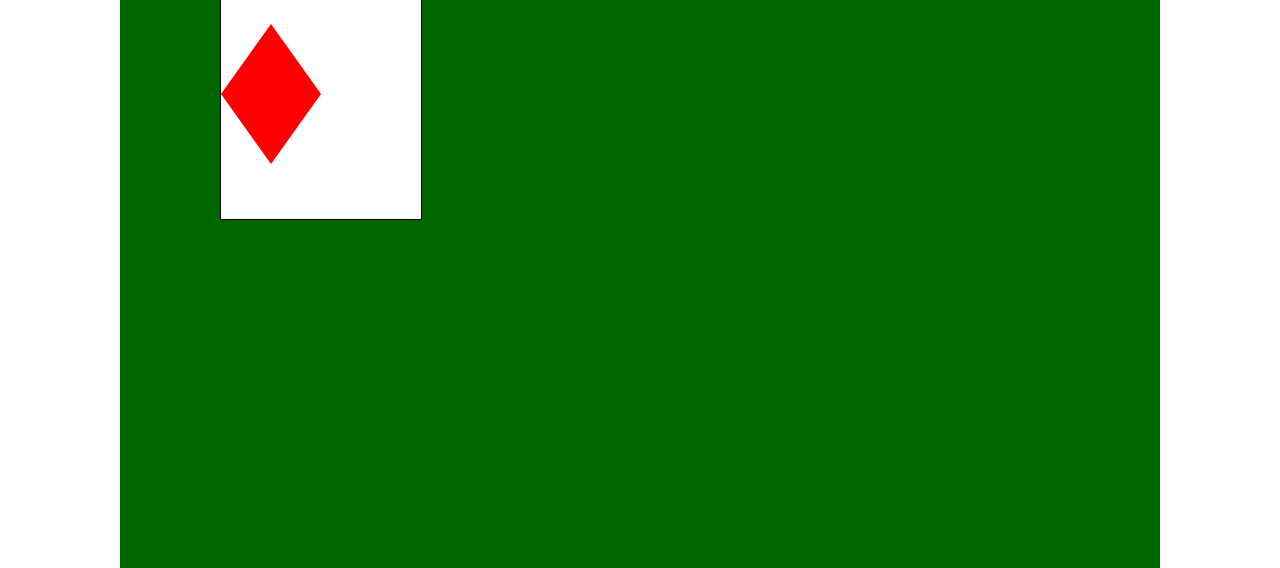
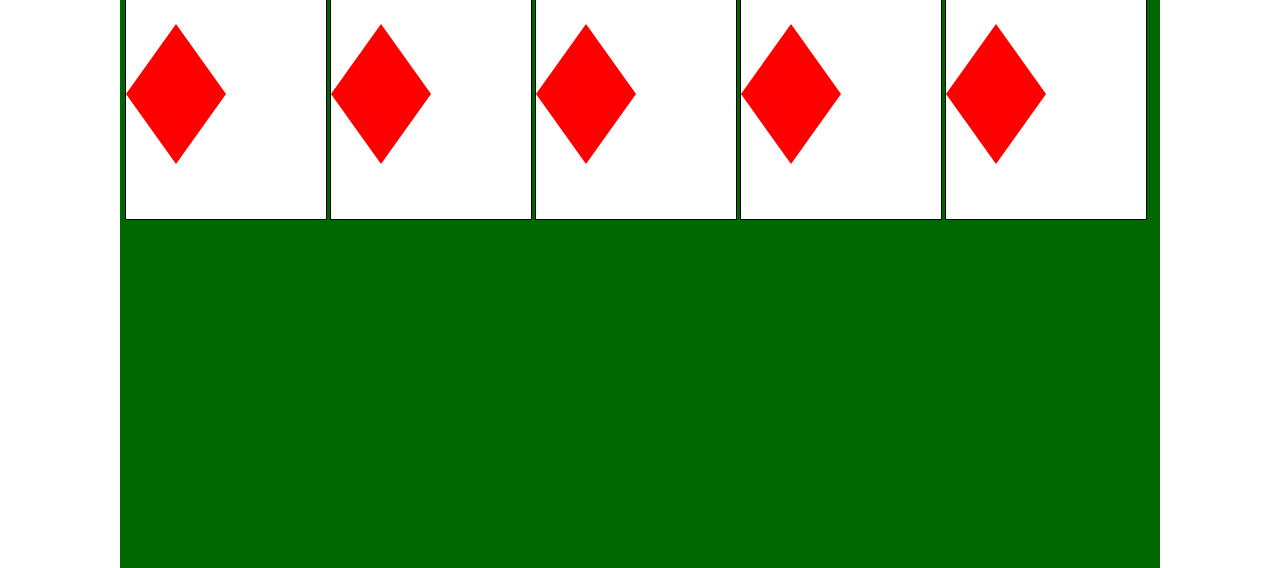
Before and after one commit to zoesimmons/hs-intro-web-design-winning-hand-philly-springside-chestn-f924, a plain HTML site: page index.html in a window 1280 px wide. Shown: the part 240-808 px from the top of the page. Drawn offline with Linux system fonts and the light colour scheme; a web font is replaced by a local one.

Commit message:
solution

```diff
--- a/css/style.css
+++ b/css/style.css
@@ -71,8 +71,64 @@ h3 {
     border-color: black;
     border-style: solid;
     border-width: 1px;
-    left: 100px;
+    left: 5px;
     top: 150px;
     z-index: 1;
     background-color: white;
 }
+
+/* King */
+#king {
+    height: 300px;
+    width: 200px;
+    position: absolute;
+    border-color: black;
+    border-style: solid;
+    border-width: 1px;
+    left: 210px;
+    top: 150px;
+    z-index: 1;
+    background-color: white;
+}
+
+/* Queen */
+#queen {
+    height: 300px;
+    width: 200px;
+    position: absolute;
+    border-color: black;
+    border-style: solid;
+    border-width: 1px;
+    left: 415px;
+    top: 150px;
+    z-index: 1;
+    background-color: white;
+}
+
+/* Jack */
+#jack {
+    height: 300px;
+    width: 200px;
+    position: absolute;
+    border-color: black;
+    border-style: solid;
+    border-width: 1px;
+    left: 620px;
+    top: 150px;
+    z-index: 1;
+    background-color: white;
+}
+
+/* Ten */
+#ten {
+    height: 300px;
+    width: 200px;
+    position: absolute;
+    border-color: black;
+    border-style: solid;
+    border-width: 1px;
+    left: 825px;
+    top: 150px;
+    z-index: 1;
+    background-color: white;
+}
--- a/index.html
+++ b/index.html
@@ -24,12 +24,37 @@
    </div>
 
   <!-- King -->
+  <div class="card" id="king">
+      <h3>K</h3>
+        <div class="center">
+          <div id="diamond-narrow"></div>
+        </div>
+   </div>
 
   <!-- Queen -->
+  <div class="card" id="queen">
+      <h3>Q</h3>
+        <div class="center">
+          <div id="diamond-narrow"></div>
+        </div>
+   </div>
 
   <!-- Jack -->
+  <div class="card" id="jack">
+      <h3>J</h3>
+        <div class="center">
+          <div id="diamond-narrow"></div>
+        </div>
+   </div>
+
 
   <!-- Ten -->
+  <div class="card" id="ten">
+      <h3>10</h3>
+        <div class="center">
+          <div id="diamond-narrow"></div>
+        </div>
+   </div>
 
  </div>
 
```
Also changed, not shown: 1 other file.
